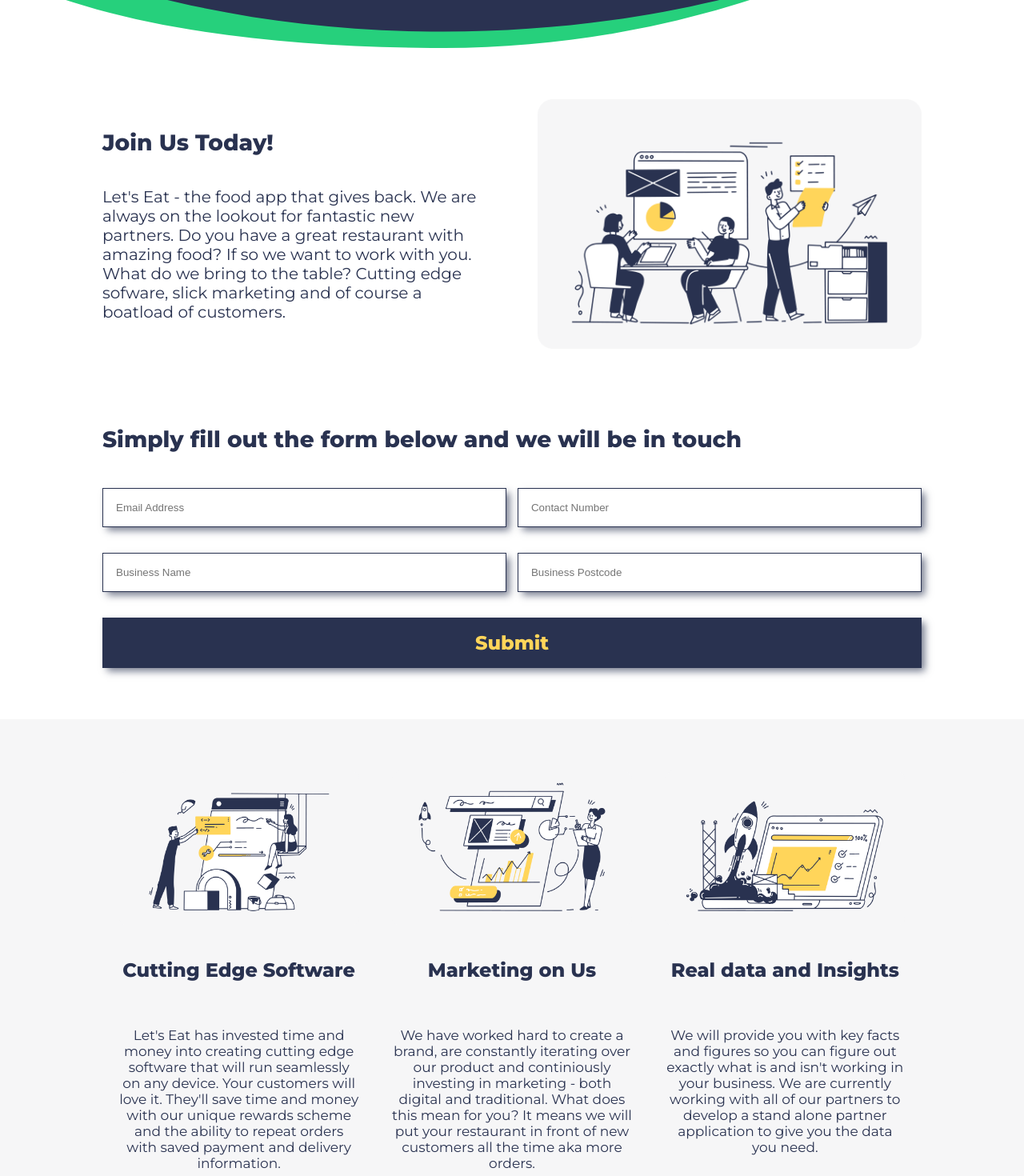
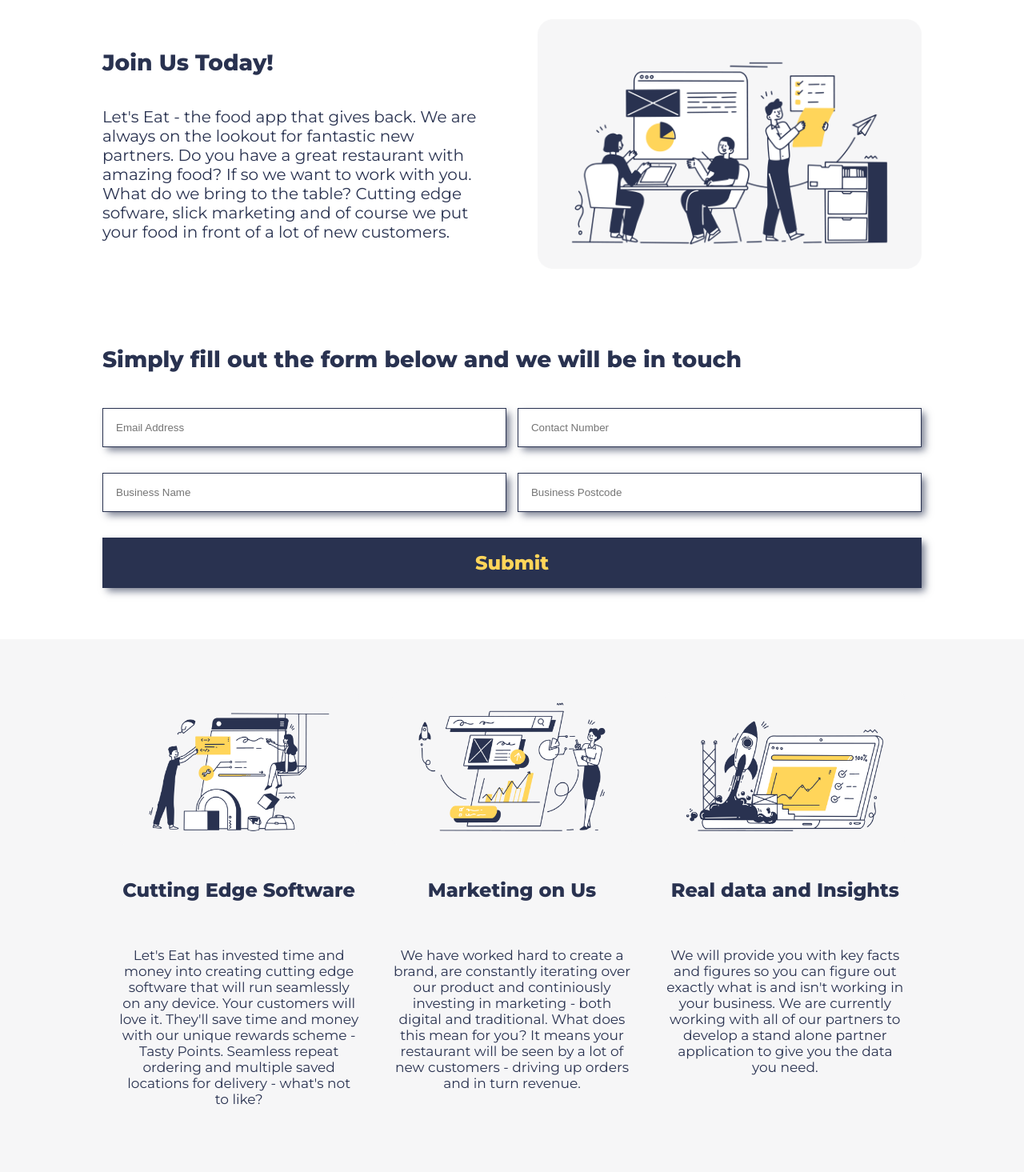
Before and after one commit to shan8851/partners, a React (Create React App) app: page / in a window 1280 px wide. Shown: the part 340-1810 px from the top of the page at 80% size. Built offline with nearby package versions, Linux system fonts and the light colour scheme.

Commit message:
copy tweaks

```diff
--- a/src/components/FAQ.jsx
+++ b/src/components/FAQ.jsx
@@ -17,12 +17,12 @@
             together.
           </Answer>
           <Answer>
-            Our commisions are one of the most attractive in the industry at 10%
-            (excluding VAT) on every order you take through our platform. there
-            is also a 50p (excluding VAT) admin charge for all orders on the
-            platform, which is paid for by the customer. A simple example of our
-            fees would be if you were to receive an order of £20, our commision
-            would be £2.40 (INCLUDING VAT)
+            Our commisions are one of the most attractive in the industry at
+            just 10% (excluding VAT) on orders made through our platform. There
+            is also a 50p (excluding VAT) admin charge for all orders, which is
+            paid for by the customer. A simple example of our fees would be if
+            you were to receive an order of £20, our commision would be £2.40
+            (INCLUDING VAT)
           </Answer>
         </DropdownSection>
         <DropdownSection title="How long does it take to get on the Let's Eat platform?">
@@ -35,7 +35,7 @@
         <DropdownSection title="Is there a long term commitment?">
           <Answer>
             Absolutely not! We want to work with partners who see the value in
-            what we bring and in turn want to work for us. It's for that reason
+            what we bring and in turn want to work with us. It's for that reason
             that we use a simple 30 day rolling contract model. In other words
             if you are happy just do nothing and you will be able to continue
             working with us, if for whatever reason you would like to stop our
@@ -46,15 +46,17 @@
           <Answer>
             Unfortunately not. We are currently only partnering with
             restauraunts who have their own drivers. This enables us to focus
-            all our time on energy in improving our product and running great
+            all our time and energy on improving our product and running great
             marketing campaigns.
           </Answer>
         </DropdownSection>
         <DropdownSection title="I want to join Let's Eat, but I run a van/unit am I still able to?">
           <Answer>
             Maybe. This would depend on what specific licences and regulations
-            in place. Oftentimes you will have and then it is no problem, if not
-            we can try assist you in getting the correct licences needed.
+            you have in place. More often that businesses like yours do have
+            everything they need to get set up, so please do reach out to us. If
+            there is anything missing that we need, we will do our best to
+            advise you on how best to proceed.
           </Answer>
         </DropdownSection>
       </Container>
--- a/src/components/Features.jsx
+++ b/src/components/Features.jsx
@@ -14,8 +14,8 @@
             Let's Eat has invested time and money into creating cutting edge
             software that will run seamlessly on any device. Your customers will
             love it. They'll save time and money with our unique rewards scheme
-            and the ability to repeat orders with saved payment and delivery
-            information.
+            - Tasty Points. Seamless repeat ordering and multiple saved
+            locations for delivery - what's not to like?
           </ItemText>
         </Item>
         <Item>
@@ -24,9 +24,9 @@
           <ItemText>
             We have worked hard to create a brand, are constantly iterating over
             our product and continiously investing in marketing - both digital
-            and traditional. What does this mean for you? It means we will put
-            your restaurant in front of new customers all the time aka more
-            orders.
+            and traditional. What does this mean for you? It means your
+            restaurant will be seen by a lot of new customers - driving up
+            orders and in turn revenue.
           </ItemText>
         </Item>
         <Item>
--- a/src/components/Header.jsx
+++ b/src/components/Header.jsx
@@ -22,9 +22,6 @@
   @media (max-width: ${breakpoints.tablet}) {
     min-height: 200px;
   }
-  @media (min-width: ${breakpoints.extraLarge}) {
-    min-height: 400px;
-  }
 `;
 
 export const Logo = styled.img`
--- a/src/components/JoinUsBlock.jsx
+++ b/src/components/JoinUsBlock.jsx
@@ -11,8 +11,8 @@
           Let's Eat - the food app that gives back. We are always on the lookout
           for fantastic new partners. Do you have a great restaurant with
           amazing food? If so we want to work with you. What do we bring to the
-          table? Cutting edge sofware, slick marketing and of course a boatload
-          of customers.
+          table? Cutting edge sofware, slick marketing and of course we put your
+          food in front of a lot of new customers.
         </HeaderText>
       </HeadingContent>
       <ImageWrapper>
```
